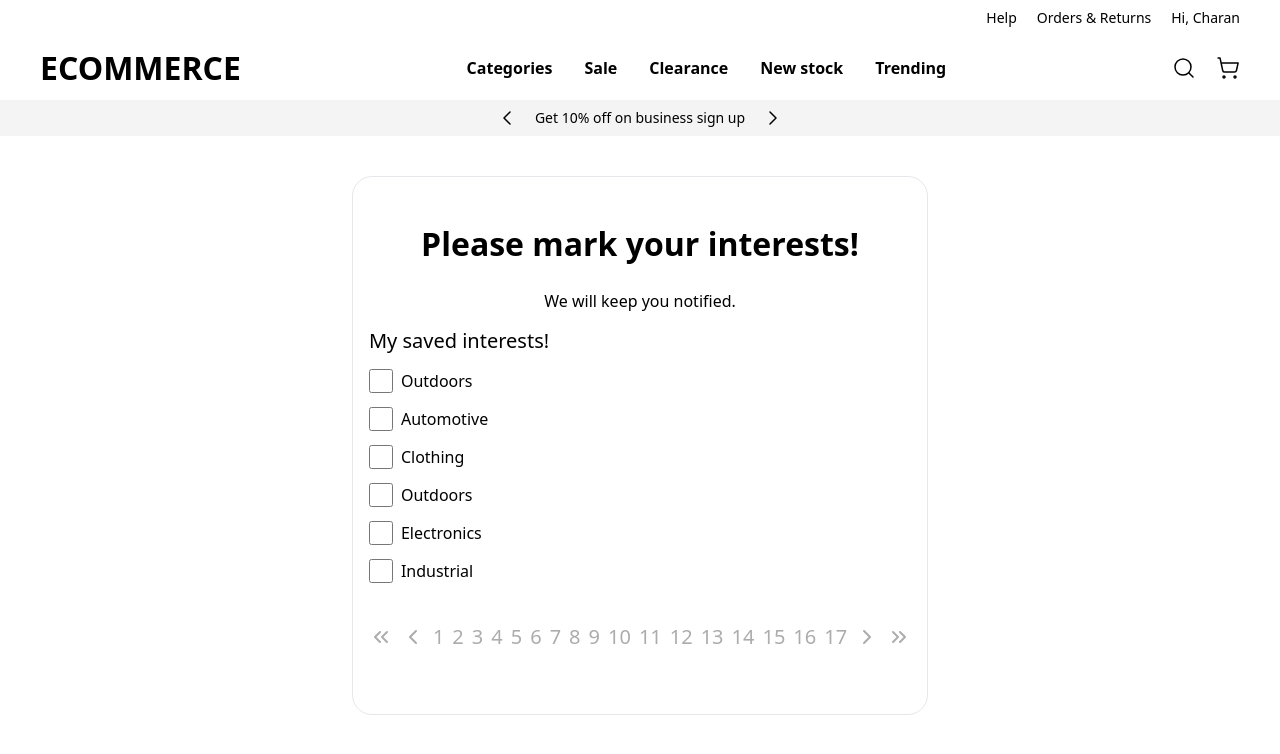
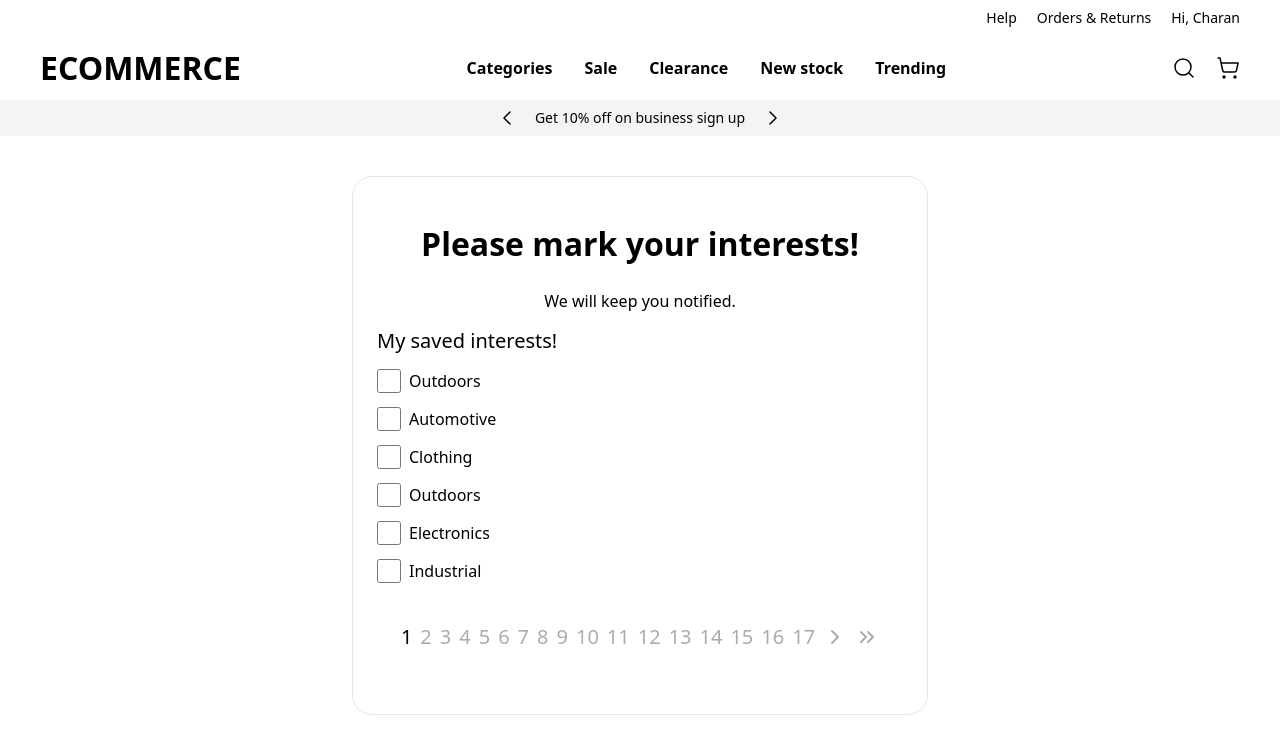
Before and after one commit to ncharanaraj/ecommerce, a React (Create React App) app: page /category in a window 1280 px wide. Shown: the top 754 px of the page. Built offline with nearby package versions, Linux system fonts and the light colour scheme.

Commit message:
feat: pagination

```diff
--- a/src/pages/Categories.js
+++ b/src/pages/Categories.js
@@ -15,6 +15,7 @@ const Categories = () => {
 
   const [currentPage, setCurrentPage] = useState(1);
   const categoriesPerPage = 6;
+  const numberOfPages = Math.ceil(productCategories.length / categoriesPerPage);
   const indexOfLastCategory = currentPage * categoriesPerPage;
   const indexOfFirstCategory = indexOfLastCategory - categoriesPerPage;
   const currentCategories = productCategories.slice(
@@ -22,7 +23,14 @@ const Categories = () => {
     indexOfLastCategory
   );
 
-  const paginate = (pageNumber) => setCurrentPage(pageNumber);
+  const paginate = (pageNumber) => {
+    if (
+      pageNumber >= 1 &&
+      pageNumber <= numberOfPages &&
+      pageNumber !== currentPage
+    )
+      setCurrentPage(pageNumber);
+  };
 
   return (
     <fieldset className="w-full">
@@ -45,23 +53,28 @@ const Categories = () => {
         </div>
       ))}
 
-      <div className="text-[#ACACAC] leading-[26px] text-xl font-medium flex my-10 justify-center items-center gap-2">
-        <ChevronsLeft />
-        <ChevronLeft />
-        {[
-          ...Array(Math.ceil(productCategories.length / categoriesPerPage)),
-        ].map((_, i) => (
+      <div className="text-[#ACACAC] leading-[26px] text-xl font-medium flex my-10 justify-center items-center gap-2 cursor-pointer">
+        {currentPage !== 1 && (
+          <>
+            <ChevronsLeft onClick={() => paginate(1)} />
+            <ChevronLeft onClick={() => paginate(currentPage - 1)} />{" "}
+          </>
+        )}
+        {[...Array(numberOfPages)].map((_, i) => (
           <span
             key={i}
-            className="cursor-pointer"
+            className={currentPage === i + 1 ? "text-black" : ""}
             onClick={() => paginate(i + 1)}
           >
             {i + 1}
           </span>
         ))}
-
-        <ChevronRight />
-        <ChevronsRight />
+        {currentPage !== numberOfPages && (
+          <>
+            <ChevronRight onClick={() => paginate(currentPage + 1)} />
+            <ChevronsRight onClick={() => paginate(numberOfPages)} />
+          </>
+        )}
       </div>
     </fieldset>
   );
```
